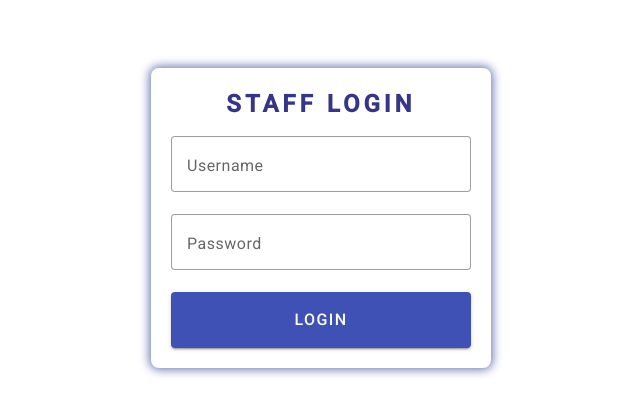
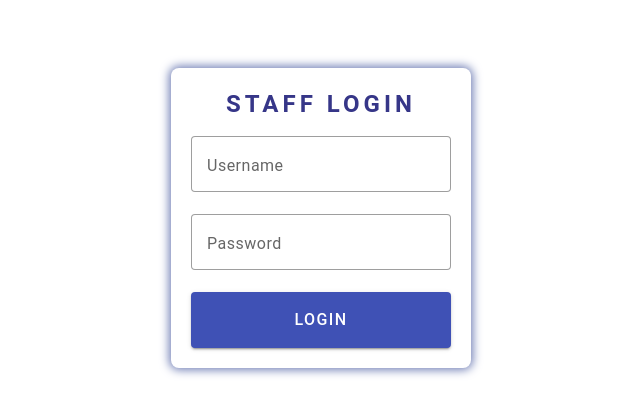
Before and after one commit to dkays-official/angularFinal, an Angular app: page /login in a window 1280 px wide. Shown: the part 182-596 px from the top of the page, without its empty margins (319-959 px from the left). Built offline with nearby package versions, Linux system fonts and the light colour scheme.

Commit message:
font added

```diff
--- a/src/index.html
+++ b/src/index.html
@@ -6,9 +6,8 @@
   <base href="/">
   <meta name="viewport" content="width=device-width, initial-scale=1">
   <link rel="icon" type="image/x-icon" href="favicon.ico">
-  <link href="https://fonts.googleapis.com/css2?family=Roboto:wght@300;400;500&display=swap" rel="stylesheet">
   <link href="https://fonts.googleapis.com/icon?family=Material+Icons" rel="stylesheet">
-
+  <link href="https://fonts.googleapis.com/css2?family=Raleway:ital,wght@0,100;0,200;0,300;0,400;0,500;0,600;0,700;0,800;0,900;1,100;1,200;1,300;1,400;1,500;1,600;1,700;1,800;1,900&display=swap" rel="stylesheet">
 </head>
 <body class="mat-typography">
   <app-root></app-root>
--- a/src/styles.css
+++ b/src/styles.css
@@ -1,4 +1,8 @@
 /* You can add global styles to this file, and also import other style files */
-
+*{
+    margin: 0;
+    padding: 0;
+    font-family: Roboto, "Raleway", sans-serif;
+    box-sizing: border-box;
+}
 html, body { height: 100%; }
-body { margin: 0; font-family: Roboto, "Helvetica Neue", sans-serif; }
```
